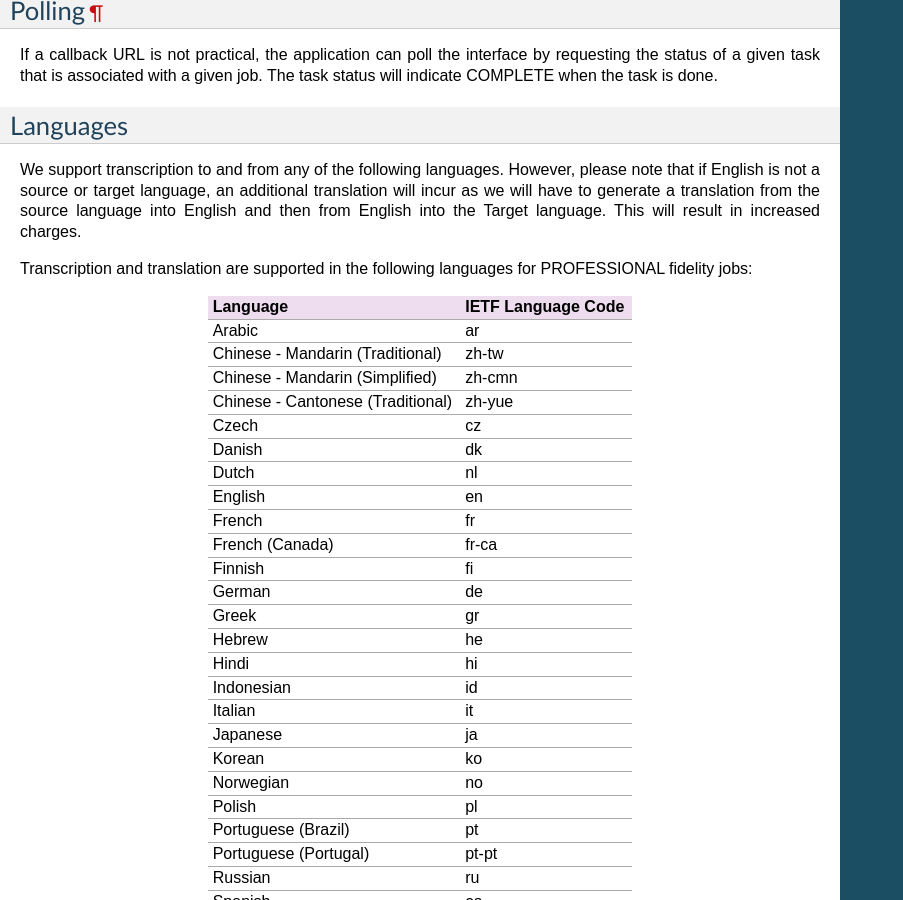
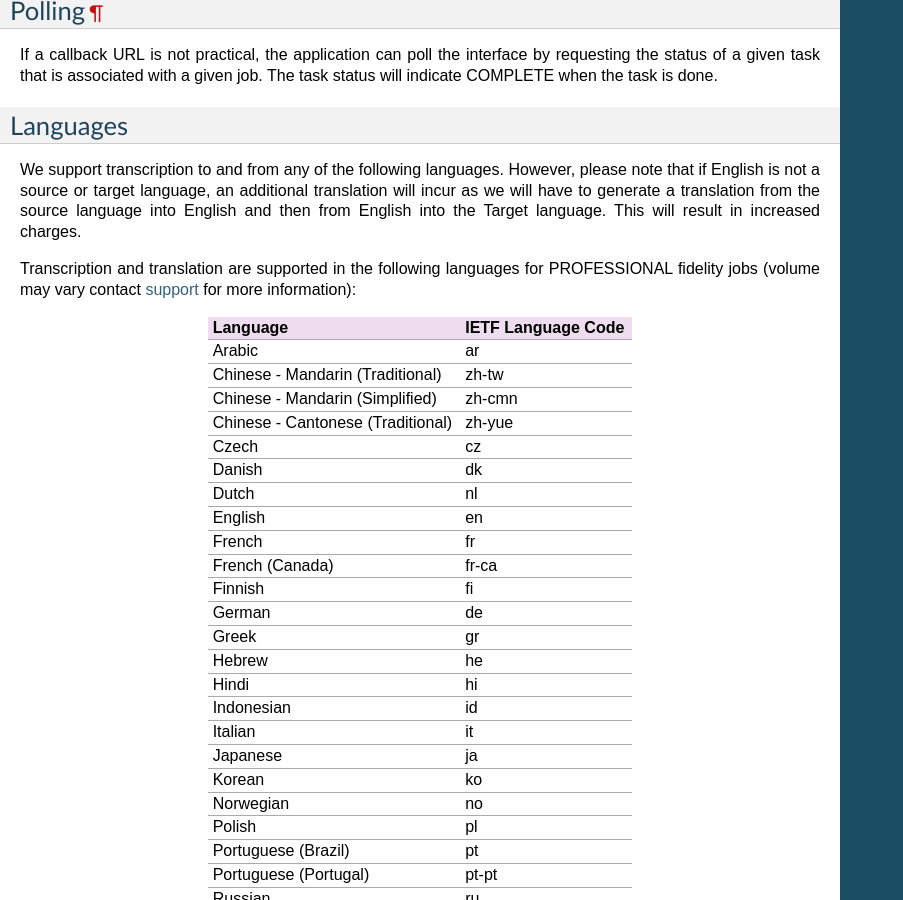
Before and after one commit to cielo24/Docs, a Sphinx documentation site: the page built from api/source/basics.rst, in a window 1280 px wide and 900 px high, scrolled down 1340 px. Shown: the whole window, without its empty margins (0-903 px from the left). Built offline with Sphinx 7.4.7, drawn with Linux system fonts in a browser that asks for light colours.

Commit message:
updated languages

```diff
--- a/api/source/basics.rst
+++ b/api/source/basics.rst
@@ -72,7 +72,7 @@ Languages
 
 We support transcription to and from any of the following languages. However, please note that if English is not a source or target language, an additional translation will incur as we will have to generate a translation from the source language into English and then from English into the Target language. This will result in increased charges.
 
-Transcription and translation are supported in the following languages for PROFESSIONAL fidelity jobs:
+Transcription and translation are supported in the following languages for PROFESSIONAL fidelity jobs (volume may vary contact `support <mailto:support@cielo24.com>`_ for more information):
 
 +-------------------------------------+--------------------+
 | Language                            | IETF Language Code |
```
